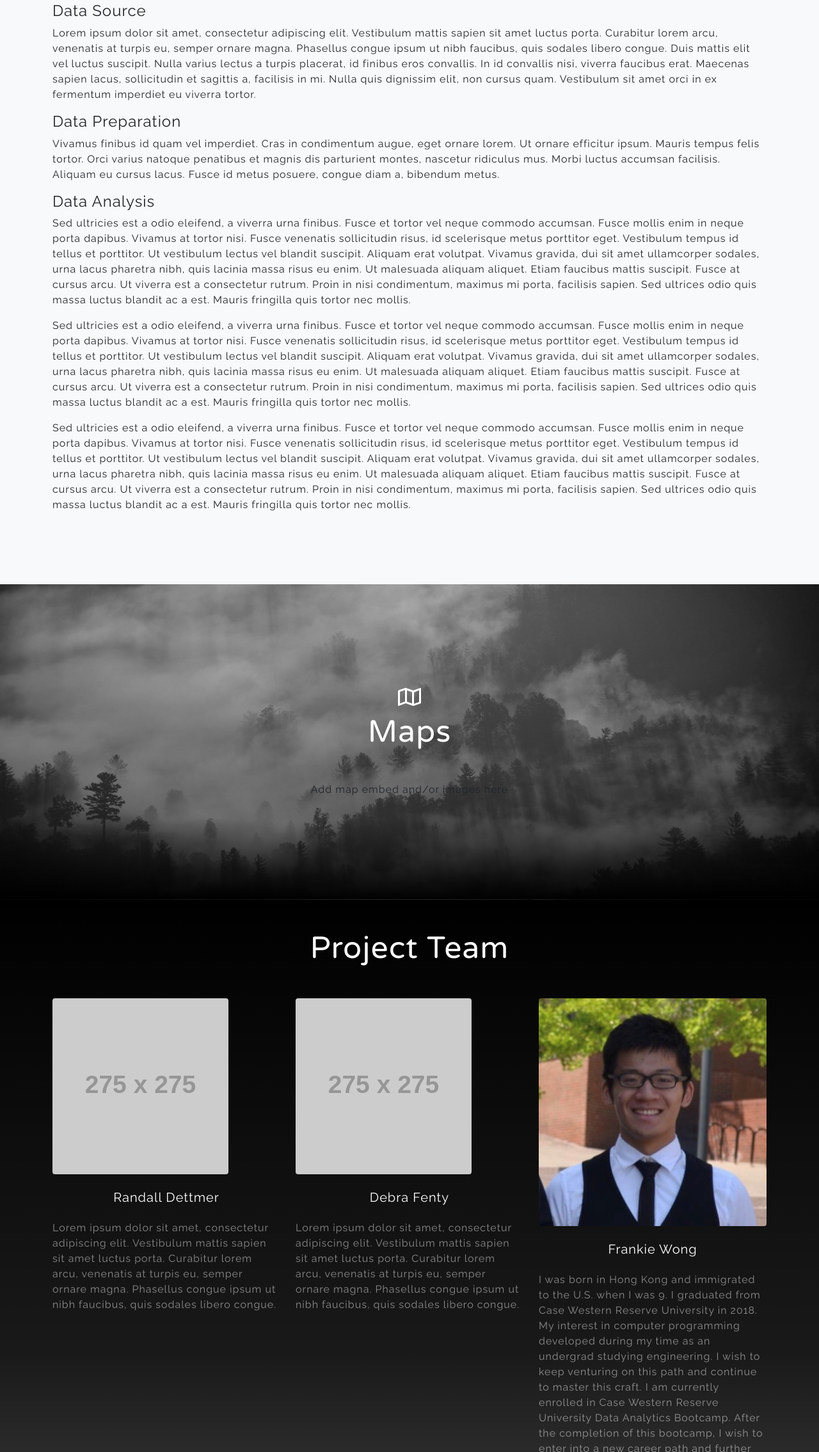
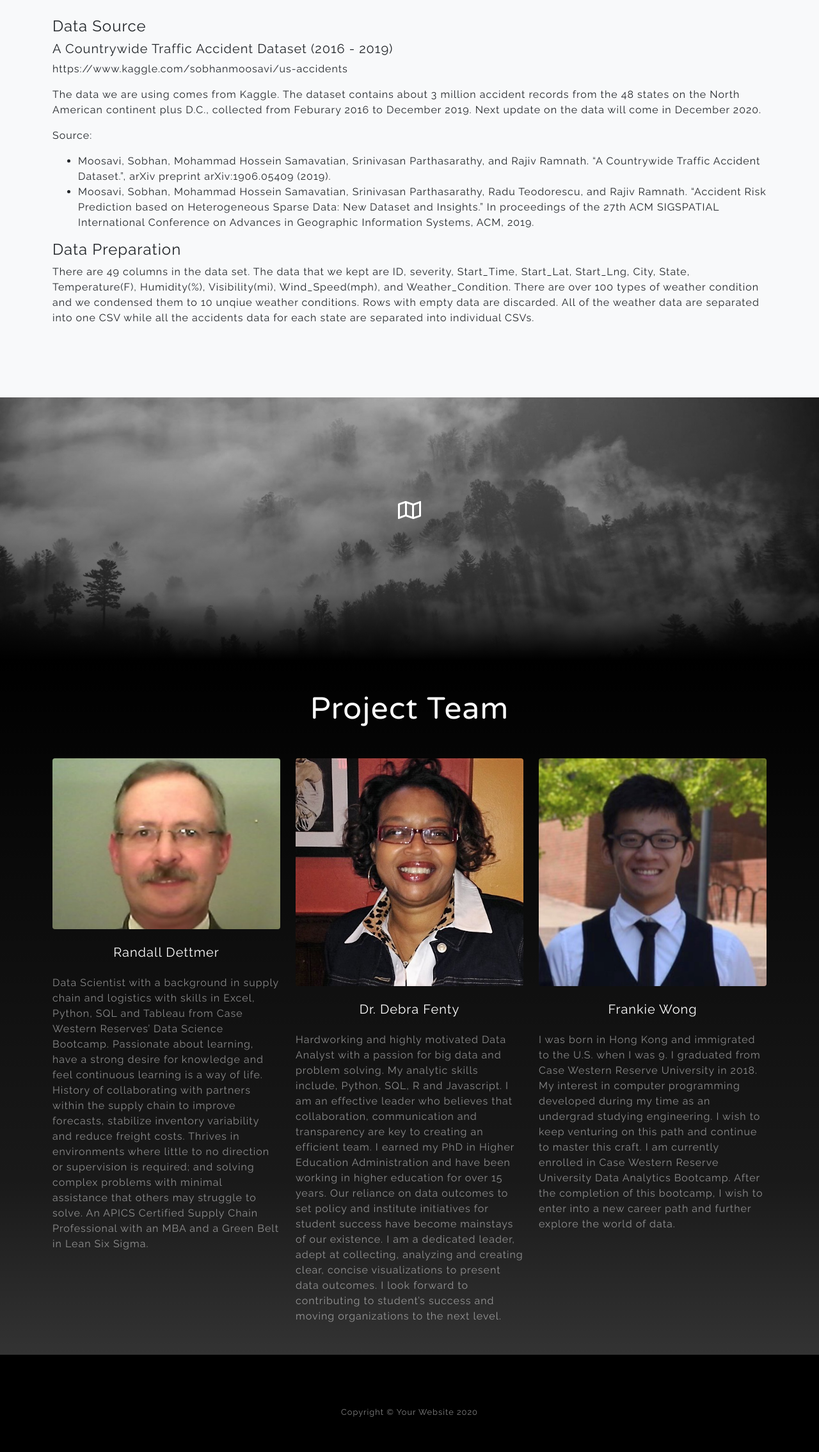
Before and after one commit to chunwong7/Project-2, a plain HTML site: page Landing_Page/template/weather_traffic/index.html in a window 1280 px wide. Shown: the part 901-3170 px from the top of the page at 64% size. Drawn offline with nearby package versions, Linux system fonts and the light colour scheme; placeholder pictures from the web are drawn by us.

Commit message:
Final_HTML

```diff
--- a/Landing_Page/template/weather_traffic/index.html
+++ b/Landing_Page/template/weather_traffic/index.html
@@ -41,7 +41,7 @@
             </div>
         </div>
     </header>
-
+    <div class="my-4">
     <!-- Projects-->
     <section class="dataset-section bg-light" id="dataset">
         <div class="container">
@@ -59,15 +59,26 @@
 <div class="row align-items-center no-gutters mb-4 mb-lg-5">
     <div class="col-12">
         <h4>Data Source</h4>
-        <p>Lorem ipsum dolor sit amet, consectetur adipiscing elit. Vestibulum mattis sapien sit amet luctus porta. Curabitur lorem arcu, venenatis at turpis eu, semper ornare magna. Phasellus congue ipsum ut nibh faucibus, quis sodales libero congue. Duis mattis elit vel luctus suscipit. Nulla varius lectus a turpis placerat, id finibus eros convallis. In id convallis nisi, viverra faucibus erat. Maecenas sapien lacus, sollicitudin et sagittis a, facilisis in mi. Nulla quis dignissim elit, non cursus quam. Vestibulum sit amet orci in ex fermentum imperdiet eu viverra tortor.</p>
+        <h5>A Countrywide Traffic Accident Dataset (2016 - 2019)</h5>
+        <p>https://www.kaggle.com/sobhanmoosavi/us-accidents</p>
 
+        <p>The data we are using comes from Kaggle. The dataset contains about 3 million accident records from the 48 states on the North American continent plus D.C., collected from Feburary 2016
+        to December 2019. Next update on the data will come in December 2020.</p>
+        <p>Source:</p>
+
+        <ul>
+            <li>Moosavi, Sobhan, Mohammad Hossein Samavatian, Srinivasan Parthasarathy, and Rajiv Ramnath. “A Countrywide Traffic Accident Dataset.”, arXiv preprint arXiv:1906.05409 (2019).</li>
+            <li>Moosavi, Sobhan, Mohammad Hossein Samavatian, Srinivasan Parthasarathy, Radu Teodorescu, and Rajiv Ramnath. “Accident Risk Prediction based on Heterogeneous Sparse Data: New Dataset and Insights.” In proceedings of the 27th ACM SIGSPATIAL International Conference on Advances in Geographic Information Systems, ACM, 2019.</li>
+        </ul>
     </div>
     <div class="col-12">
         <h4>Data Preparation</h4>
-        <p>Vivamus finibus id quam vel imperdiet. Cras in condimentum augue, eget ornare lorem. Ut ornare efficitur ipsum. Mauris tempus felis tortor. Orci varius natoque penatibus et magnis dis parturient montes, nascetur ridiculus mus. Morbi luctus accumsan facilisis. Aliquam eu cursus lacus. Fusce id metus posuere, congue diam a, bibendum metus.</p>
+        <p>There are 49 columns in the data set. The data that we kept are ID, severity, Start_Time, Start_Lat, Start_Lng, City, State, Temperature(F), Humidity(%), Visibility(mi), Wind_Speed(mph), and Weather_Condition.
+            There are over 100 types of weather condition and we condensed them to 10 unqiue weather conditions. Rows with empty data are discarded. All of the weather data are separated into one CSV while all the accidents
+            data for each state are separated into individual CSVs.
+        </p>
     </div>
-
-    <div class="col-12">
+    <!--div class="col-12">
         <h4>Data Analysis</h4>
         <p>Sed ultricies est a odio eleifend, a viverra urna finibus. Fusce et tortor vel neque commodo accumsan. Fusce mollis enim in neque porta dapibus. Vivamus at tortor nisi. Fusce venenatis sollicitudin risus, id scelerisque metus porttitor eget. Vestibulum tempus id tellus et porttitor. Ut vestibulum lectus vel blandit suscipit. Aliquam erat volutpat. Vivamus gravida, dui sit amet ullamcorper sodales, urna lacus pharetra nibh, quis lacinia massa risus eu enim. Ut malesuada aliquam aliquet. Etiam faucibus mattis suscipit. Fusce at cursus arcu. Ut viverra est a consectetur rutrum. Proin in nisi condimentum, maximus mi porta, facilisis sapien. Sed ultrices odio quis massa luctus blandit ac a est. Mauris fringilla quis tortor nec mollis.</p>
 
@@ -115,8 +126,8 @@
         <div class="row">
             <div class="col-md-10 col-lg-8 mx-auto text-center">
                 <i class="far fa-map fa-2x mb-2 text-white"></i>
-                <h2 class="text-white mb-5">Maps</h2>
-                Add map embed and/or images here
+                <h2 class="text-white mb-5"></h2>
+
             </div>
         </div>
     </div>
@@ -172,19 +183,26 @@
         <div class="row">
             <div class="col-4">
                 <figure class="figure">
-                    <img src="https://via.placeholder.com/275" class="figure-img img-fluid rounded" alt="A generic square placeholder image with rounded corners in a figure.">
+                    <img src="assets/img/Randy.png" class="figure-img img-fluid rounded" alt="A generic square placeholder image with rounded corners in a figure.">
                     <figcaption class="figure-caption"></figcaption>
                 </figure>
                 <h5 class="text-white mb-4 text-center">Randall Dettmer</h5>
-                <p class="text-white-50">Lorem ipsum dolor sit amet, consectetur adipiscing elit. Vestibulum mattis sapien sit amet luctus porta. Curabitur lorem arcu, venenatis at turpis eu, semper ornare magna. Phasellus congue ipsum ut nibh faucibus, quis sodales libero congue.</p>
+                <p class="text-white-50">Data Scientist with a background in supply chain and logistics with skills in Excel, Python, SQL
+                    and Tableau from Case Western Reserves’ Data Science Bootcamp. Passionate about
+                    learning, have a strong desire for knowledge and feel continuous learning is a way of life.
+                    History of collaborating with partners within the supply chain to improve forecasts, stabilize
+                    inventory variability and reduce freight costs. Thrives in environments where little to no direction
+                    or supervision is required; and solving complex problems with minimal assistance that others
+                    may struggle to solve. An APICS Certified Supply Chain Professional with an MBA and a Green
+                    Belt in Lean Six Sigma.</p>
             </div>
             <div class="col-4">
                 <figure class="figure">
-                    <img src="https://via.placeholder.com/275" class="figure-img img-fluid rounded" alt="A generic square placeholder image with rounded corners in a figure.">
+                    <img src="assets/img/Deb2020.jpg" class="figure-img img-fluid rounded" alt="A generic square placeholder image with rounded corners in a figure.">
                     <figcaption class="figure-caption"></figcaption>
                 </figure>
-                <h5 class="text-white mb-4 text-center">Debra Fenty</h5>
-                <p class="text-white-50">Lorem ipsum dolor sit amet, consectetur adipiscing elit. Vestibulum mattis sapien sit amet luctus porta. Curabitur lorem arcu, venenatis at turpis eu, semper ornare magna. Phasellus congue ipsum ut nibh faucibus, quis sodales libero congue. </p>
+                <h5 class="text-white mb-4 text-center">Dr. Debra Fenty</h5>
+                <p class="text-white-50">Hardworking and highly motivated Data Analyst with a passion for big data and problem solving.  My analytic skills include, Python, SQL, R and Javascript. I am an effective leader who believes that collaboration, communication and transparency are key to creating an efficient team.  I earned my PhD in Higher Education Administration and have been working in higher education for over 15 years.  Our reliance on data outcomes to set policy and institute initiatives for student success have become mainstays of our existence. I am a dedicated leader, adept at collecting, analyzing and creating clear, concise visualizations to present data outcomes.  I look forward to contributing to student’s success and moving organizations to the next level.</p>
             </div>
             <div class="col-4">
                 <figure class="figure">
```
Also changed, not shown: Landing_Page/template/weather_traffic/assets/img/Deb2020.jpg (added), Landing_Page/template/weather_traffic/assets/img/Randy.png (added).
